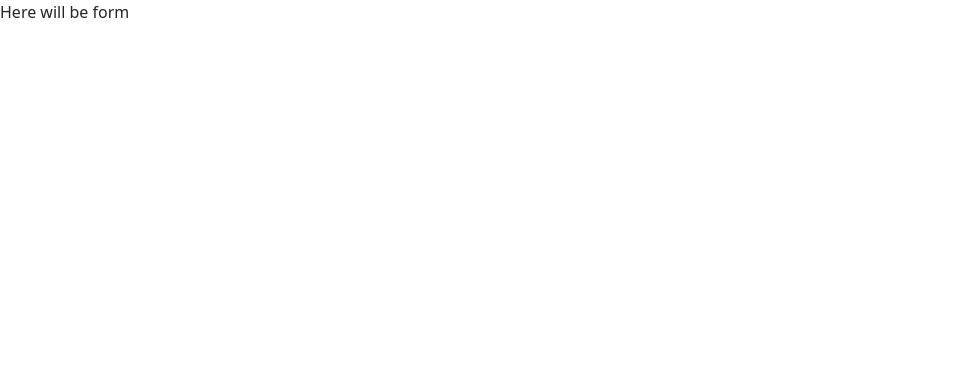
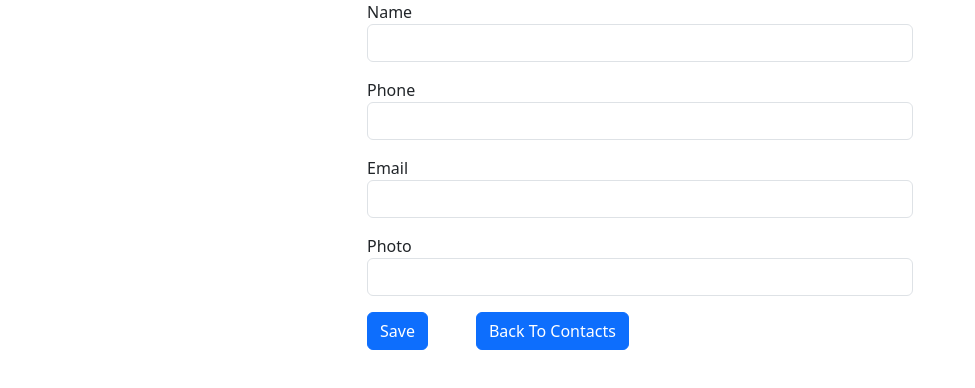
Before and after one commit to ArsenSadykov2/HomeWork-70, a React (Vite) app: page /new-contact in a window 1280 px wide. Shown: the top 388 px of the page, without its empty margins (0-975 px from the left). Built offline with nearby package versions, Linux system fonts and the light colour scheme.

Commit message:
Commit. Added Form component. Made sending info about new contact to FireBase.

```diff
--- /dev/null
+++ b/src/axiosApi.ts
@@ -0,0 +1,8 @@
+import axios from 'axios';
+import {BASE_URL} from "./globalConstants.ts";
+
+const axiosApi = axios.create({
+    baseURL: BASE_URL,
+});
+
+export default axiosApi;
--- /dev/null
+++ b/src/components/AddForm/AddForm.tsx
@@ -0,0 +1,95 @@
+import {ChangeEvent, FormEvent, useState} from "react";
+import {NavLink} from "react-router-dom";
+import {User} from "../../types";
+
+interface Props {
+    onSubmitFormToAddContact: (newContact: User) => void;
+}
+
+const QuoteForm: React.FC<Props> = ({onSubmitFormToAddContact}) => {
+    const [form, setForm] = useState<User>({
+        name: '',
+        email: '',
+        phone: '',
+        image: '',
+    });
+    const inputChangeHandler = (e: ChangeEvent<HTMLInputElement>) => {
+        const {value, name} = e.target;
+        setForm(prevState => ({...prevState, [name]: value}));
+    }
+
+    const onSubmit = (e: FormEvent) => {
+        e.preventDefault();
+        onSubmitFormToAddContact({...form});
+    }
+    return (
+        <div className="container">
+            <form onSubmit={onSubmit} className="w-50 mx-auto">
+                <div className="mb-3">
+                    <label htmlFor="name">Name</label>
+                    <input
+                        required
+                        className="form-control"
+                        type="text"
+                        value={form.name}
+                        name="name"
+                        onChange={inputChangeHandler}
+                    />
+                </div>
+
+                <div className="mb-3">
+                    <label htmlFor="phone">Phone</label>
+                    <input
+                        required
+                        className="form-control"
+                        type="text"
+                        value={form.phone}
+                        name="phone"
+                        onChange={inputChangeHandler}
+                    />
+                </div>
+
+                <div className="mb-3">
+                    <label htmlFor="email">Email</label>
+                    <input
+                        required
+                        className="form-control"
+                        type="text"
+                        value={form.email}
+                        name="email"
+                        onChange={inputChangeHandler}
+                    />
+                </div>
+
+                <div className="mb-3">
+                    <label htmlFor="image">Photo</label>
+                    <input
+                        required
+                        className="form-control"
+                        type="text"
+                        value={form.image}
+                        name="image"
+                        onChange={inputChangeHandler}
+                    />
+                </div>
+                <div className="mb-3">
+                    <button
+                        className="btn btn-primary me-5"
+                        type="submit"
+                    >
+                        Save
+                    </button>
+                    <button
+                        className="btn btn-primary"
+                        type="submit"
+                    >
+                        <NavLink to='/' className="navbar-brand">Back To Contacts</NavLink>
+                    </button>
+                </div>
+            </form>
+
+        </div>
+    );
+};
+
+export default QuoteForm;
--- a/src/containers/NewContact/NewContact.tsx
+++ b/src/containers/NewContact/NewContact.tsx
@@ -1,8 +1,26 @@
+import AddForm from "../../components/AddForm/AddForm.tsx";
+import {useState} from "react";
+import {User} from "../../types";
+import {useNavigate} from "react-router-dom";
+import axiosApi from "../../axiosApi.ts";
 
 const NewContact = () => {
+    const navigate = useNavigate();
+    const [loading, setLoading] = useState(false);
+    const createContact = async (newContact: User) => {
+        try{
+            setLoading(true);
+            await axiosApi.post('/contacts.json', newContact);
+            navigate('/');
+        } catch (error) {
+            console.log(error);
+        }finally {
+            setLoading(false);
+        }
+    };
     return (
-        <div>
-            Here will be form
+        <div className="container">
+           <AddForm onSubmitFormToAddContact={createContact}/>
         </div>
     );
 };
--- /dev/null
+++ b/src/globalConstants.ts
@@ -0,0 +1 @@
+export const BASE_URL = "https://arsen-js27-default-rtdb.europe-west1.firebasedatabase.app/";
```
Also changed, not shown: src/types.d.ts (added, +18 -0 lines).
